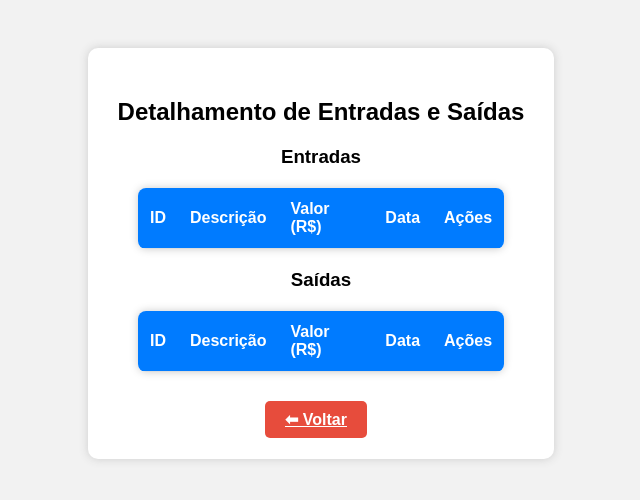
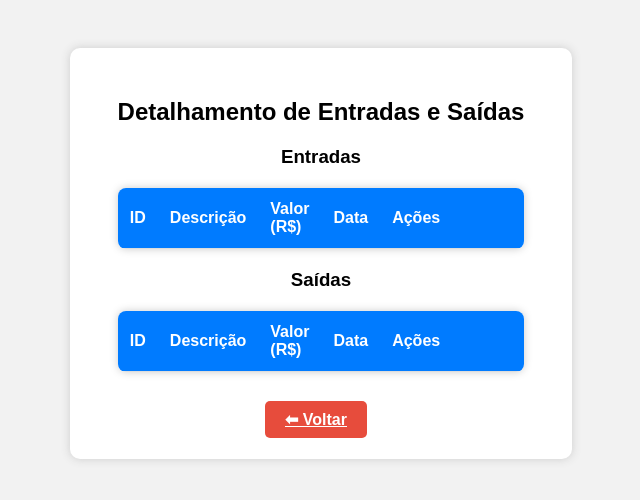
Before and after one commit to gutusmao12/Fluxo_de_Caixa_Python, a Flask app: page /detalhamento in a window 1280 px wide. Shown: the top 500 px of the page, without its empty margins (319-959 px from the left). Run offline with Flask 3, Linux system fonts and the light colour scheme; the visitor is signed in with stand-in values (Sample User, id 1); data that the repository does not hold is empty; some libraries are stand-ins or nearby versions.

Commit message:
feat: alguns ajustes de layout

```diff
--- a/static/style.css
+++ b/static/style.css
@@ -25,7 +25,7 @@ h2 {
 button, .btn {
     padding: 10px 20px;
     background-color: #3498db; /* azul padrão */
-    color: white;
+    color: white !important;
     border: none;
     border-radius: 5px;
     cursor: pointer;
--- a/templates/dashboard.html
+++ b/templates/dashboard.html
@@ -12,8 +12,8 @@
         <div class="info"><strong>Total de Saídas:</strong> R$ {{ saidas | formata_brl }}</div>
         <div class="info"><strong>Saldo:</strong> R$ {{ saldo | formata_brl }}</div>
 
-        <a href="/adicionar_entrada" class="btn btn-entrar" style="color: white;">➕ Entrada</a>
-        <a href="/adicionar_saida" class="btn btn-cancelar" style="color: white;">➖ Saída</a>
+        <a href="/adicionar_entrada" class="btn btn-entrar">➕ Entrada</a>
+        <a href="/adicionar_saida" class="btn btn-cancelar">➖ Saída</a>
         <a href="/detalhamento" class="btn">📋 Detalhamento</a>
         <br><br>
         <a href="/logout">Sair</a>
--- a/templates/detalhamento.html
+++ b/templates/detalhamento.html
@@ -17,7 +17,7 @@
         <th>Descrição</th>
         <th>Valor (R$)</th>
         <th>Data</th>
-        <th>Ações</th>
+        <th style="min-width: 120px">Ações</th>
     </tr>
     {% for entrada in entradas %}
     <tr>
@@ -49,7 +49,7 @@
         <th>Descrição</th>
         <th>Valor (R$)</th>
         <th>Data</th>
-        <th>Ações</th>
+        <th style="min-width: 120px">Ações</th>
     </tr>
     {% for saida in saidas %}
     <tr>
```
